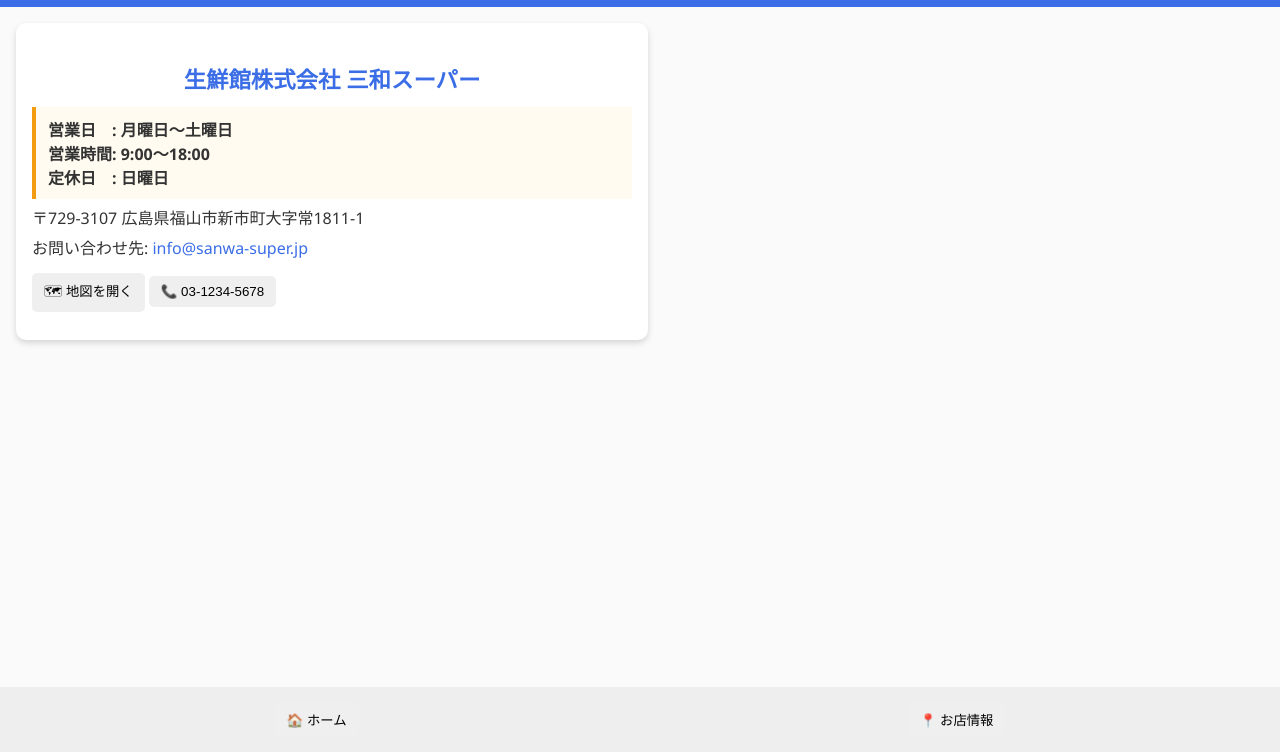
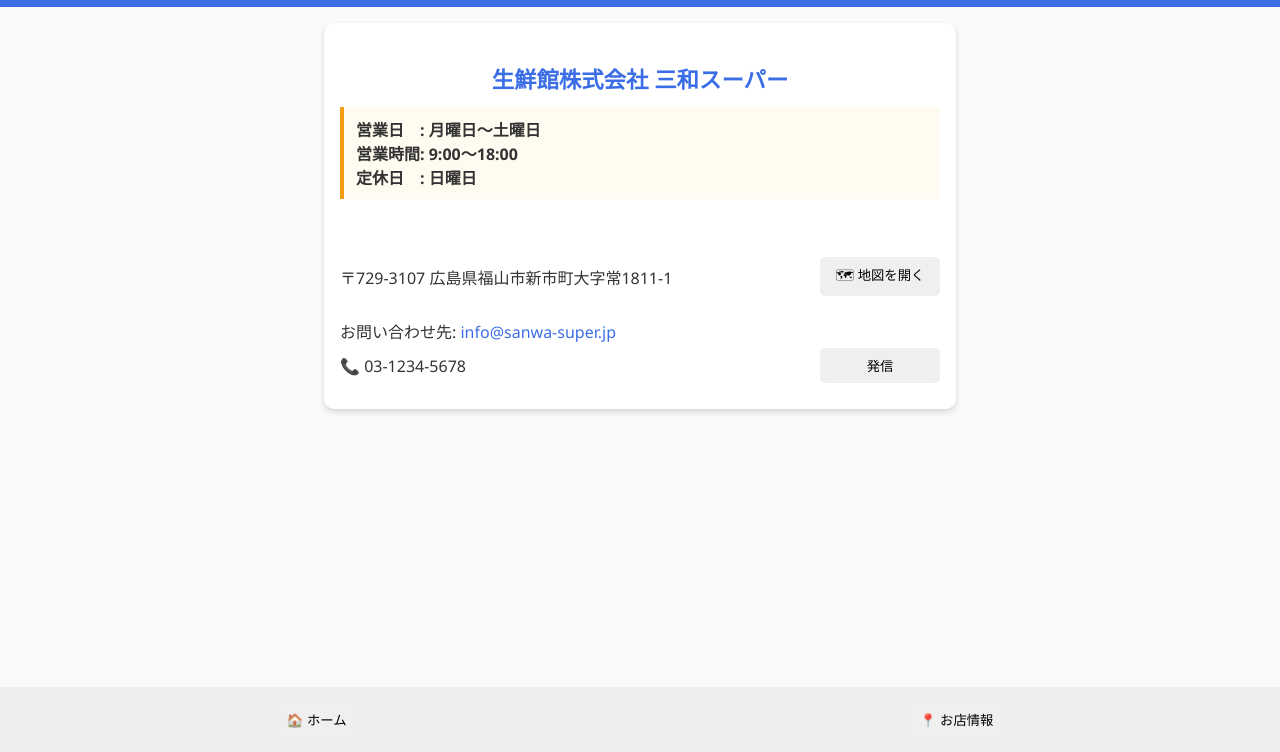
Before and after one commit to hide-dev2026/sanwa-super, a plain HTML site: page index.html in a window 1280 px wide. Both pictures are taken after a click on the button "📍 お店情報". Shown: the part 48-800 px from the top of the page. Drawn offline with Linux system fonts and the light colour scheme; no server answers.

Commit message:
Add files via upload
体裁を改善

```diff
--- a/index.html
+++ b/index.html
@@ -50,14 +50,19 @@
       営業時間: 9:00〜18:00<br>
       定休日　: 日曜日
     </p>
-    <p>〒729-3107 広島県福山市新市町大字常1811-1</p>
+    <div class="store-address">
+      <p>〒729-3107 広島県福山市新市町大字常1811-1</p>
+      <button class="aligned-btn" onclick="window.open('https://www.google.com/maps?q=広島県福山市新市町大字常1811-1')">
+        🗺 地図を開く
+      </button>
+    </div>
     <!-- ★ お問い合わせ -->
-    <p>お問い合わせ先: <a href="mailto:info@sanwa-super.jp">info@sanwa-super.jp</a></p>
-    <button onclick="window.open('https://www.google.com/maps?q=広島県福山市新市町大字常1811-1')">
-    🗺 地図を開く
-    </button>
+    <p class="store-contact">お問い合わせ先: <a href="mailto:info@sanwa-super.jp">info@sanwa-super.jp</a></p>
 
-    <button onclick="window.location.href='tel:0847-53-8973'">📞 03-1234-5678</button>
+    <div class="store-phone">
+      <span>📞 03-1234-5678</span>
+      <button class="aligned-btn" onclick="window.location.href='tel:0847-53-8973'">発信</button>
+    </div>
   </div>
 
   <footer>
--- a/style.css
+++ b/style.css
@@ -133,8 +133,10 @@
   background: #fff;
   padding: 20px 16px;
   border-radius: 10px;
-  margin: 16px;
+  margin: 16px auto;   /* 横方向は自動で中央に */
+  max-width: 600px;    /* 他ページと同じ横幅制限 */
   box-shadow: 0 3px 6px rgba(0,0,0,0.15);
+  text-align: center; /* 全体をセンター寄せ */
 }
 
 #store h2 {
@@ -148,12 +150,58 @@
   background: #fffbf0;
   border-left: 4px solid #f39c12;
   padding: 10px 12px;
-  margin: 12px 0;
+  margin: 12px 0 60px; /* さらに余白を拡大して郵便番号との間隔をしっかり確保 */
   font-weight: bold;
+  text-align: left; /* テキストを左寄せに */
 }
 
 #store p {
   margin: 6px 0;
+}
+
+/* 住所と地図ボタンを横並びにし左寄せ */
+.store-address {
+  position: relative;
+  display: flex;
+  align-items: center;
+  text-align: left;
+  margin: 60px 0 24px; /* 上部に余白を追加して定休日との間隔を強調 */
+}
+.store-address p {
+  margin: 0;
+}
+.store-address button {
+  position: absolute;
+  right: 0;
+}
+
+/* お問い合わせも左寄せ */
+.store-contact {
+  text-align: left;
+  margin-bottom: 24px; /* お問い合わせと電話番号の間隔 */
+}
+
+/* 電話番号と発信ボタン */
+.store-phone {
+  position: relative;
+  display: flex;
+  align-items: center;
+  text-align: left;
+  margin: 12px 0;
+}
+.store-phone span {
+  flex: 1;
+}
+.store-phone button {
+  position: absolute;
+  right: 0;
+  margin-left: 0;
+}
+
+/* 地図と電話ボタンの幅を統一 */
+.aligned-btn {
+  min-width: 120px;
+  text-align: center;
 }
 
 #store a {
@@ -164,4 +212,7 @@
 /* ボタンはページ全体で共通だが、#store内では少し余白を増やす */
 #store button {
   margin: 8px 0;
+  display: block;
+  margin-left: auto;
+  margin-right: auto;
 }
```
